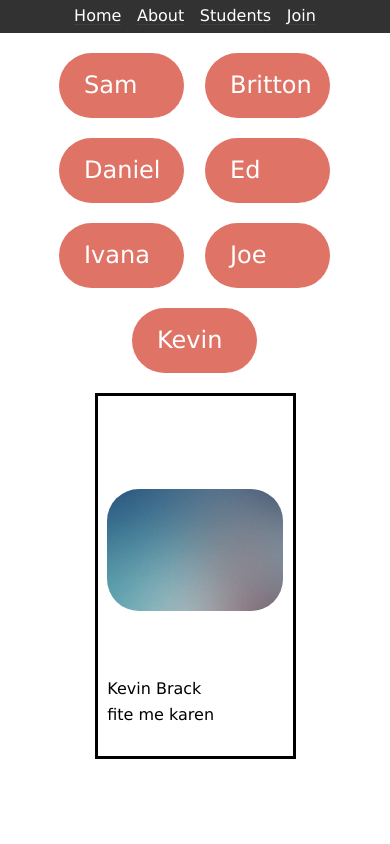
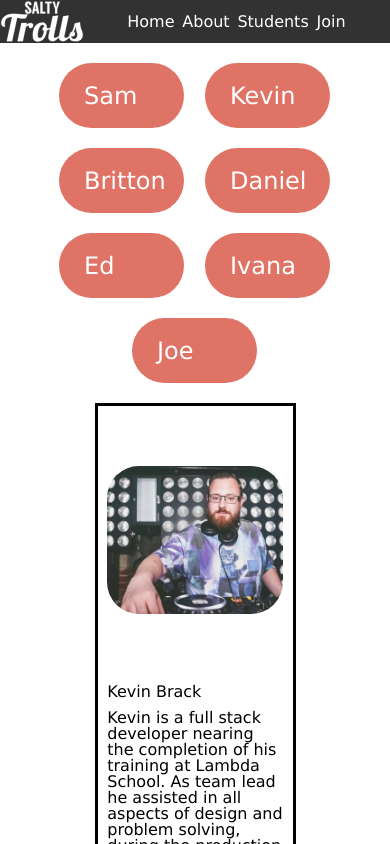
Before and after one commit to saltytrolls-bw-may-19/UILandingPage, a website: page students.html in a window 390 px wide. Both pictures are taken after a click on the element "Kevin". Shown: the top 844 px of the page. Drawn offline with Linux system fonts and the light colour scheme.

Commit message:
logo added

```diff
--- a/main.css
+++ b/main.css
@@ -182,7 +182,7 @@ h2 {
 
 a {
   color: inherit;
-  border-bottom: solid 1px rgba(128, 128, 128, 0.15);
+
   text-decoration: none;
 }
 a:hover {
@@ -204,17 +204,23 @@ a:hover {
 nav {
   background-color: rgb(50, 50, 50);
   color: #fff;
+  display: flex;
+  flex-direction: row;
 }
 nav ul {
   display: flex;
-  justify-content: center;
-  width: 100%;
+  justify-content: space-between;
+  align-items: center;
+  justify-items: center;
+  width: 50%;
+  margin-left: 20%;
 }
 
 nav ul li {
   display: flex;
-  padding: 2%;
+  justify-content: space-between;
 }
+
 header {
   display: flex;
   flex-direction: column;
@@ -498,6 +504,12 @@ footer ul {
     text-align: center;
     align-content: center;
   }
+  nav ul {
+    margin-left: 15%;
+  }
+  nav ul li {
+    padding: 6%;
+  }
 }
 
 @media (max-width: 500px) {
@@ -508,8 +520,24 @@ footer ul {
     flex-direction: column;
     text-align: center;
   }
+  nav ul li {
+    padding: 2%;
+  }
+  nav ul {
+    margin-left: 10%;
+  }
 }
 
 .content {
   min-height: 800px;
 }
+
+.st-logo {
+  max-height: 50vh;
+  max-width: 50vw;
+}
+
+nav img {
+  max-height: 10vh;
+  max-width: 10vh;
+}
--- a/students.html
+++ b/students.html
@@ -9,6 +9,7 @@
     </head>
     <body>
         <nav class="nav">
+            <img src="./img/logo-svg/st-logo-w.svg">
             <ul>
                 <li><a href="index.html">Home</a></li>
                 <li><a href="about.html">About</a></li>
@@ -20,12 +21,12 @@
             <div class="tnt">
                 <div class="tabs">
                     <div class="tab-link tab-link-selected" data-tab="1">Sam</div>
+                    <div class="tab-link" data-tab="7">Kevin</div>
                     <div class="tab-link" data-tab="2">Britton</div>
                     <div class="tab-link" data-tab="3">Daniel</div>
                     <div class="tab-link" data-tab="4">Ed</div>
                     <div class="tab-link" data-tab="5">Ivana</div>
                     <div class="tab-link" data-tab="6">Joe</div>
-                    <div class="tab-link" data-tab="7">Kevin</div>
                 </div>
                 <div class="tab-items">
                     <div class="tabs-item tabs-item-selected" data-tab="1">
@@ -35,6 +36,15 @@
                             <div class="tabs-item-title">Sam Rodriguez</div>
                             Sam is a Lambda student with a couple years of computer science background from New Mexico Institute of Mining and Technology.
                             When I am not making websites I enjoy playing video games and guitar. On the weekends I work as a Home Inspector/Handyman. Also I am not a Troll.
+                        </div>
+                    </div>
+                    <div class="tabs-item" data-tab="7">
+                        <img src="img/kevin.jpg">
+                        <div class="tabs-item-description">
+                            <div class="tabs-item-title">Kevin Brack</div>
+                            Kevin is a full stack developer nearing the completion of his training at Lambda School. As team lead he assisted in all aspects
+                             of design and problem solving, during the production phase of this application. He is strong with dev ops, front end, back end, and
+                              styling in general. He really enjoyed the challenges associated with tying the python code provided by data scientists into the full stack application.
                         </div>
                     </div>
                     <div class="tabs-item " data-tab="2">
@@ -72,13 +82,6 @@
                             blah
                         </div>
                     </div>
-                    <div class="tabs-item" data-tab="7">
-                        <img src="img/pic01.jpg">
-                        <div class="tabs-item-description">
-                            <div class="tabs-item-title">Kevin Brack</div>
-                            fite me karen
-                        </div>
-                    </div>
                 </div>
             </div> <!-- /TNT -->
         </div> <!--/Content-->
```
Also changed, not shown: about.html (+2 -2 lines), index.html (+4 -3 lines), img/kevin.jpg (added), img/logo-svg/st-badge-b.svg (added), img/logo-svg/st-badge-w.svg (added), img/logo-svg/st-logo-b.svg (added), img/logo-svg/st-logo-w.svg (added), 1 other file.
